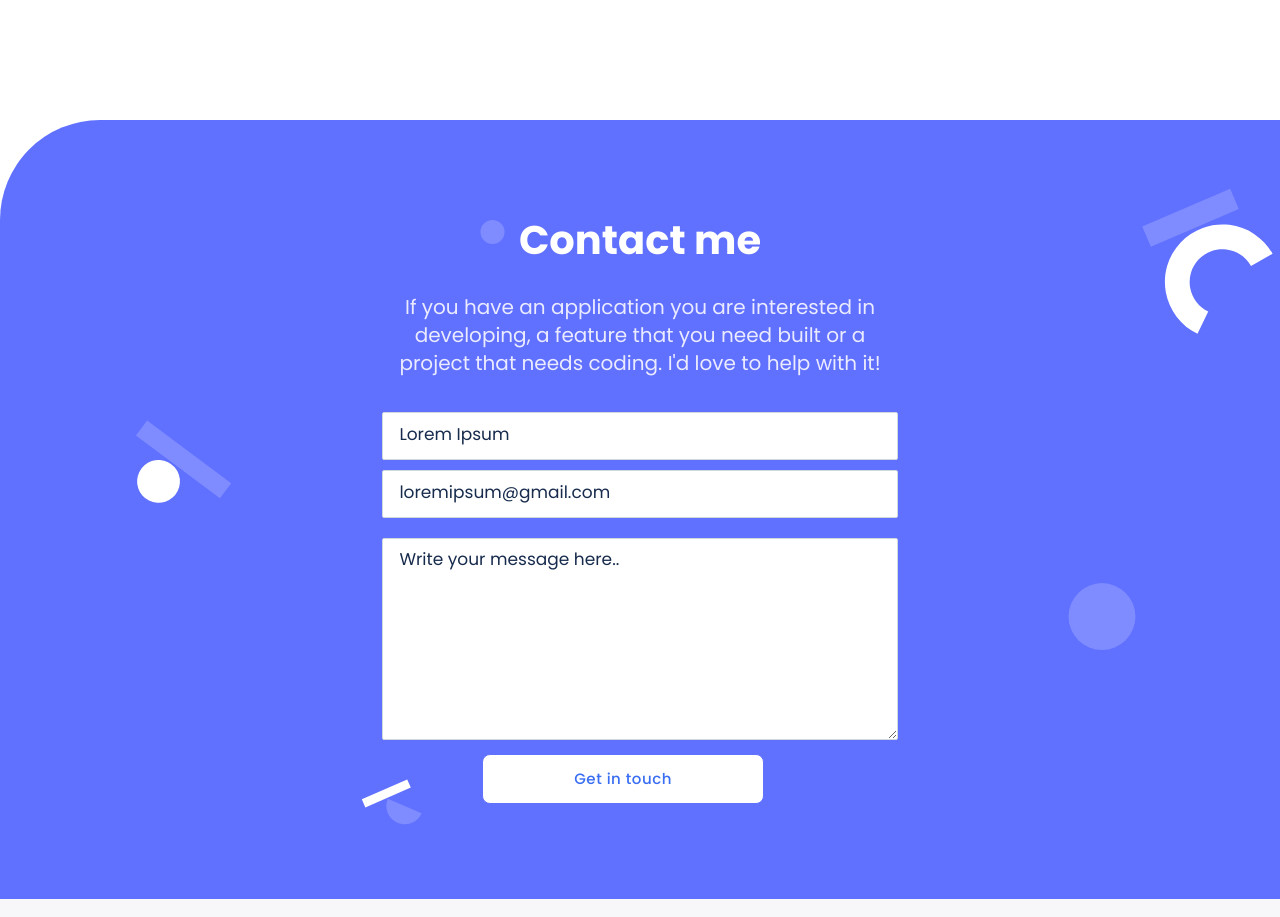
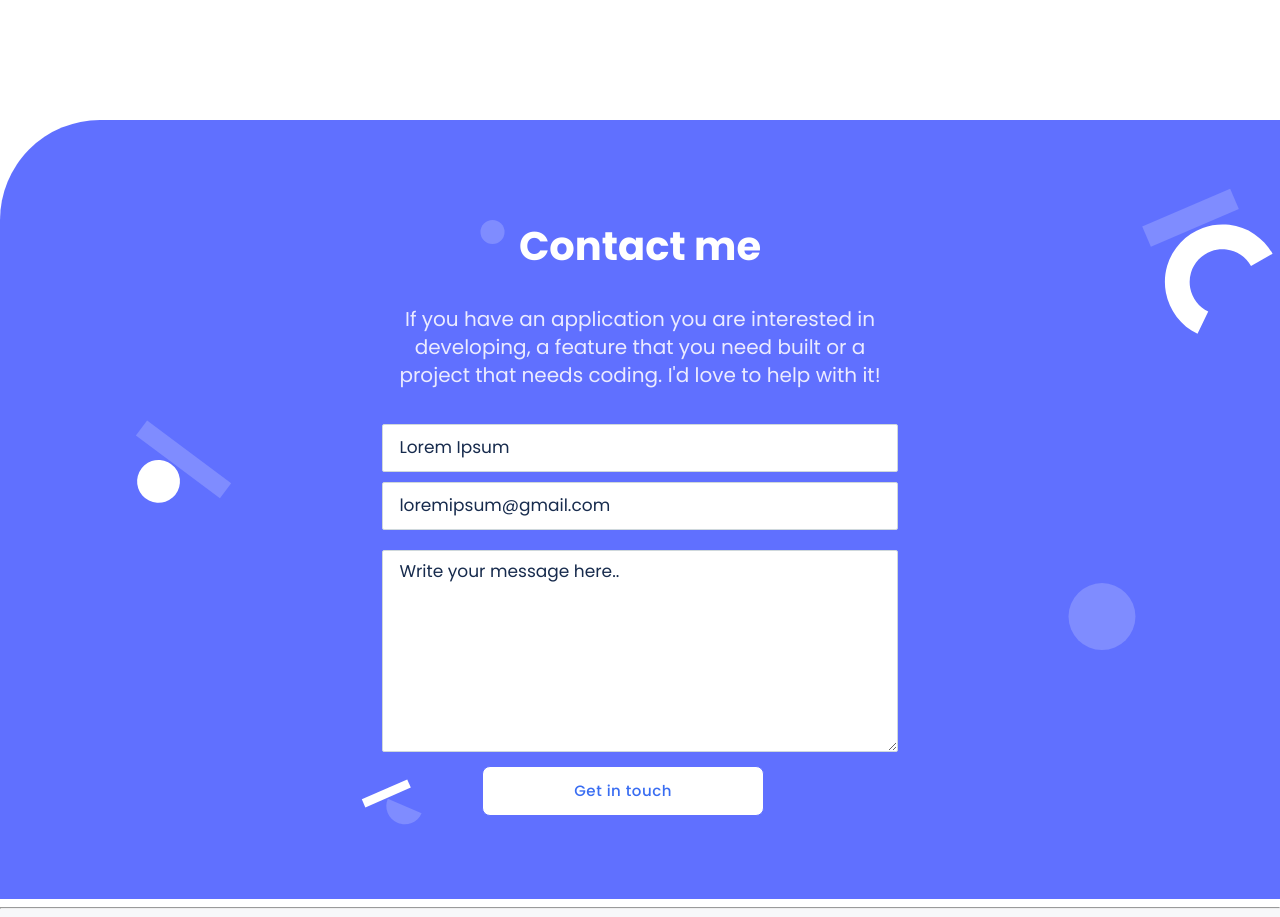
Before and after one commit to ayaderaghul/microverse-portfolio, a website: page index.html in a window 1280 px wide. Shown: the part 4161-5078 px from the top of the page. Drawn offline with Linux system fonts and the light colour scheme.

Commit message:
Add hr bar

```diff
--- a/index.html
+++ b/index.html
@@ -198,7 +198,7 @@
             </ul>
         </section>
 
-        <footer class="contact">
+        <section class="contact">
             <div class="contact-background">
                 <div class="contact-block">
                     <h1 class="contact-title">Contact me</h1>
@@ -216,6 +216,7 @@
                     </form>
                 </div>
             </div>
-        </footer>
+            <hr class="end-bar" />
+        </section>
     </body>
 </html>
```
